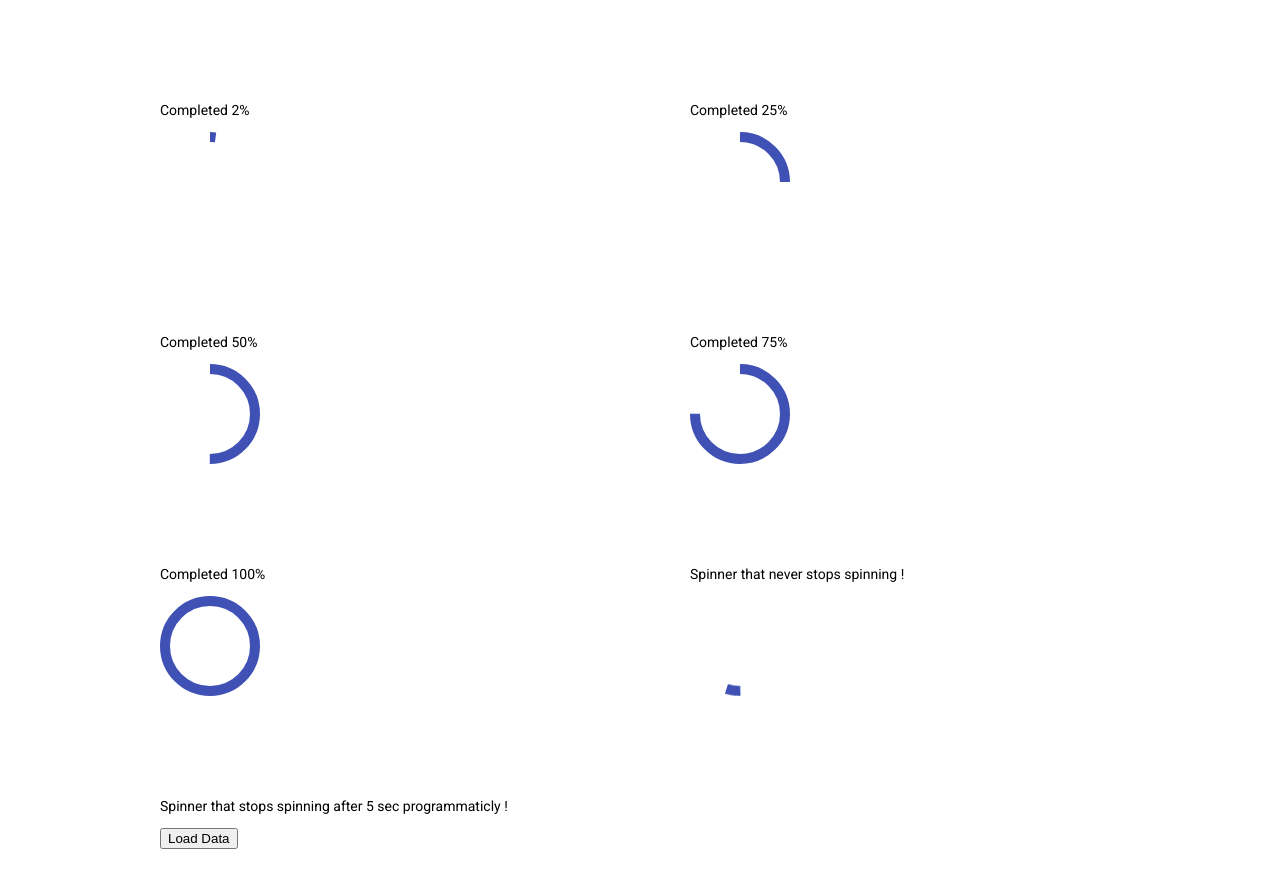
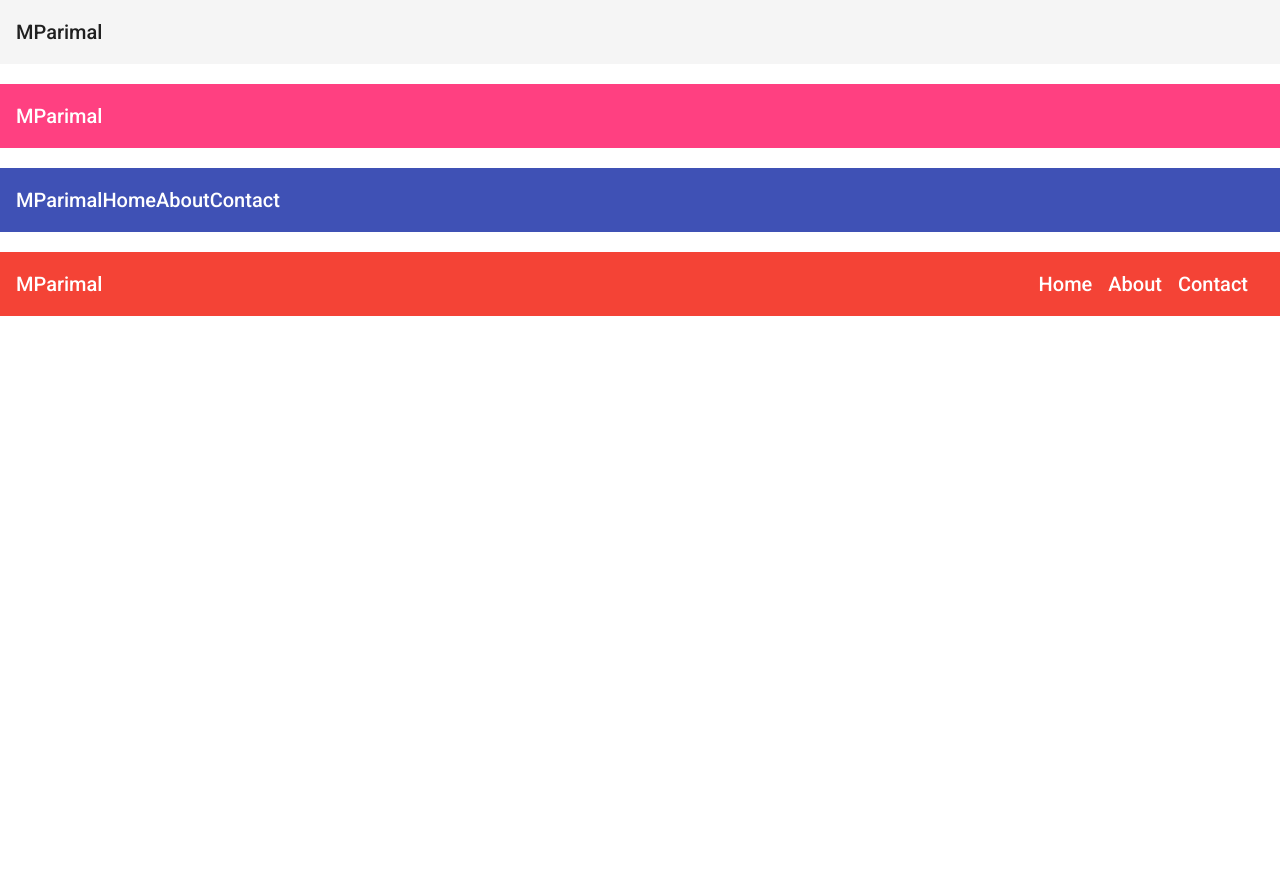
Before and after one commit to spankbang/AngularMaterial, an Angular app: page / in a window 1280 px wide. Shown: the top 888 px of the page. After the commit the page ends 800 px from the top, so only its background shows below. Built offline with nearby package versions, Linux system fonts and the light colour scheme.

Commit message:
added some init code

```diff
--- a/src/app/app.component.html
+++ b/src/app/app.component.html
@@ -1,50 +1,34 @@
-<!-- import { MatProgressSpinnerModule } from '@angular/material/progress-spinner'; -->
+<!-- import { MatToolbarModule } from '@angular/material/toolbar' -->
 
 
-<div class="container">
-  <div>
-    <p>Completed 2%</p>
-    <mat-progress-spinner value="2"></mat-progress-spinner>
-  </div>
+<mat-toolbar >
+  <span>MParimal</span>
+</mat-toolbar>
 
-  <div>
-    <p>Completed 25%</p>
-    <mat-progress-spinner value="25"></mat-progress-spinner>
-  </div>
-  <div>
-    <p>Completed 50%</p>
-    <mat-progress-spinner value="50"></mat-progress-spinner>
-  </div>
-  <div>
-    <p>Completed 75%</p>
-    <mat-progress-spinner value="75"></mat-progress-spinner>
-  </div>
-  <div>
-    <p>Completed 100%</p>
-    <mat-progress-spinner value="100"></mat-progress-spinner>
-  </div>
+<br>
+
+<mat-toolbar color="accent">
+  <span>MParimal</span>
+</mat-toolbar>
+<br>
 
 
-
+<mat-toolbar color="primary">
+  <div>MParimal</div>
   <div>
-    <p> Spinner that never stops spinning !</p>
-    <mat-spinner></mat-spinner>
-
+    <span>Home</span>
+    <span>About</span>
+    <span>Contact</span>
   </div>
+</mat-toolbar>
+<br>
 
 
+<mat-toolbar color="warn" class="navbar">
+  <div>MParimal</div>
   <div>
-    <p> Spinner that stops spinning after 5 sec programmaticly !</p>
-    <button mat-button (click)="loadData()">Load Data</button>
-    <mat-spinner *ngIf="showSpiinning"></mat-spinner>
-
+    <span>Home</span>
+    <span>About</span>
+    <span>Contact</span>
   </div>
-
-  <br> <br> <br>
-<br> <br> <br><br> <br> <br><br> <br> <br><br> <br> <br>
-
-
-
-
-
-</div>
+</mat-toolbar>
--- a/src/app/app.component.scss
+++ b/src/app/app.component.scss
@@ -6,3 +6,11 @@
     justify-content: center;
     grid-gap:100px;
 }
+
+
+.navbar {
+    justify-content: space-between;
+    span {
+        padding-right: 1rem;
+    }
+}
--- a/src/app/app.component.ts
+++ b/src/app/app.component.ts
@@ -8,14 +8,6 @@ import { Component } from '@angular/core';
 export class AppComponent {
 
 
-  showSpiinning = false
 
-  loadData() {
-    this.showSpiinning = true
-
-    setTimeout(() => {
-      this.showSpiinning= false
-    },5000)
-  }
 
 }
--- a/src/app/materials/materials.module.ts
+++ b/src/app/materials/materials.module.ts
@@ -1,8 +1,8 @@
 import { NgModule } from '@angular/core';
-import { MatProgressSpinnerModule } from '@angular/material/progress-spinner';
+import { MatToolbarModule } from '@angular/material/toolbar'
 
 const MaterialComponents = [
-  MatProgressSpinnerModule
+  MatToolbarModule
 ]
 
 @NgModule({
```
